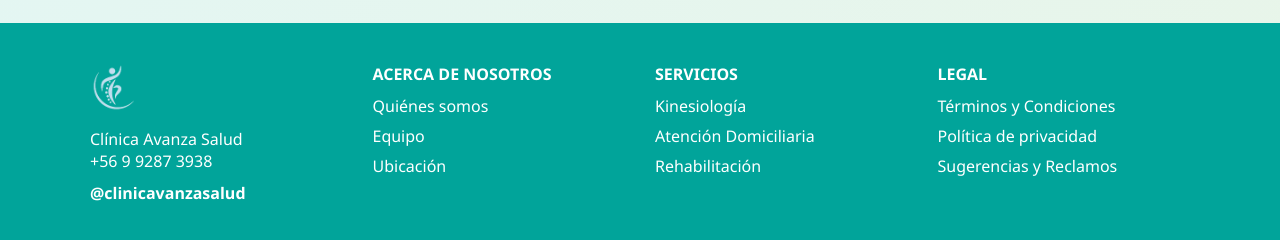
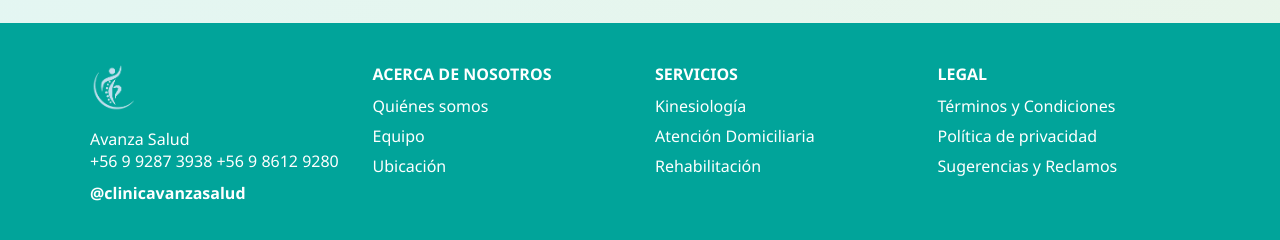
Before and after one commit to mtiib/paginaakiky.github.io, a plain HTML site: page index.html in a window 1280 px wide. Shown: the part 2541-2781 px from the top of the page. Drawn offline with Linux system fonts and the light colour scheme.

Commit message:
Add files via upload

```diff
--- a/index.html
+++ b/index.html
@@ -127,7 +127,8 @@
     <div class="container footer-grid">
       <div class="footer-column">
         <img src="assets/imagenes/logo.png" class="footer-logo" alt="Logo">
-        <p>Clínica Avanza Salud<br>+56 9 9287 3938<br><a href="https://www.instagram.com/clinicavanzasalud/" target="_blank" class="ig-link">@clinicavanzasalud</a></p>
+        <p>Avanza Salud<br>+56 9 9287 3938
+          +56 9 8612 9280<br><a href="https://www.instagram.com/clinicavanzasalud/" target="_blank" class="ig-link">@clinicavanzasalud</a></p>
       </div>
       <div class="footer-column">
         <h4>ACERCA DE NOSOTROS</h4>
```
